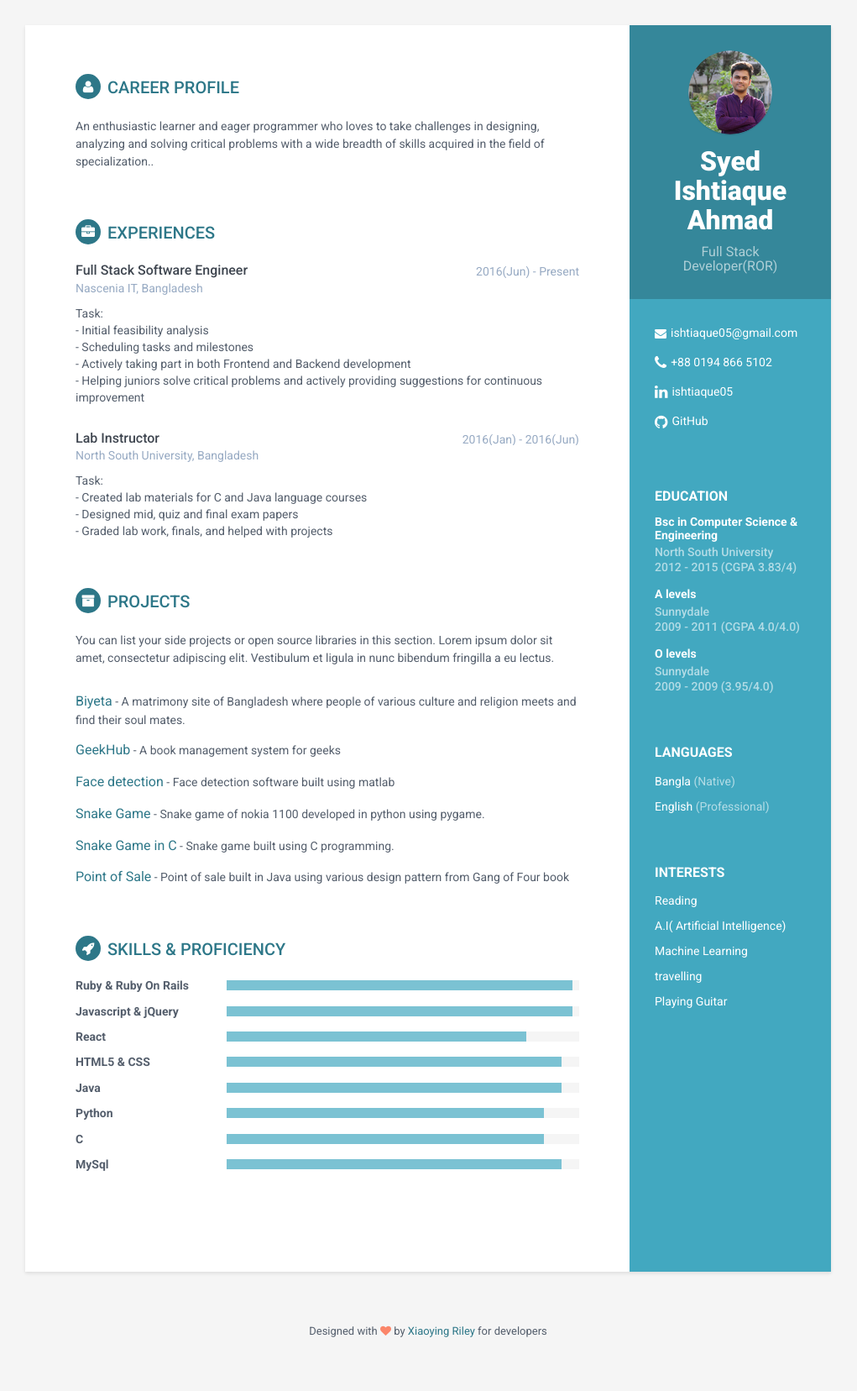
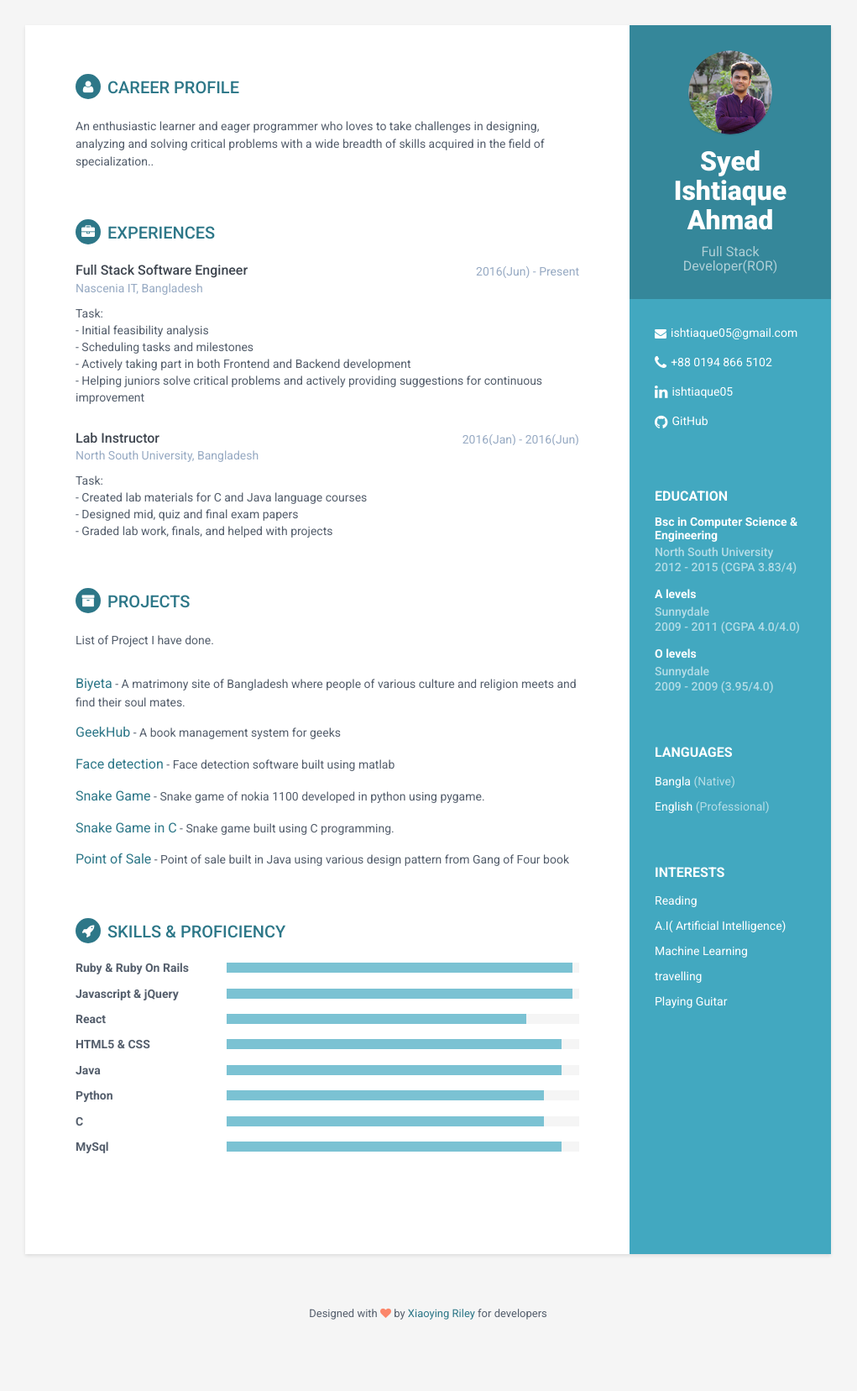
Before and after one commit to ishtiaque05/ishtiaque05.github.io.backup, a Jekyll site: the page built from index.html, in a window 1280 px wide. Shown: the whole page at 84% size, without its empty margins (130-1151 px from the left). Built offline with Jekyll 4.4.1, drawn with Linux system fonts in a browser that asks for light colours; after the commit the page ends 1635 px from its top, so only the background shows below that.

Commit message:
corrected project description

```diff
--- a/_data/projects.yml
+++ b/_data/projects.yml
@@ -1,6 +1,5 @@
 - intro:
-  description: "You can list your side projects or open source libraries in this section. Lorem ipsum dolor
-  sit amet, consectetur adipiscing elit. Vestibulum et ligula in nunc bibendum fringilla a eu lectus."
+  description: "List of Project I have done."
 
 - project:
   title: Biyeta
```
